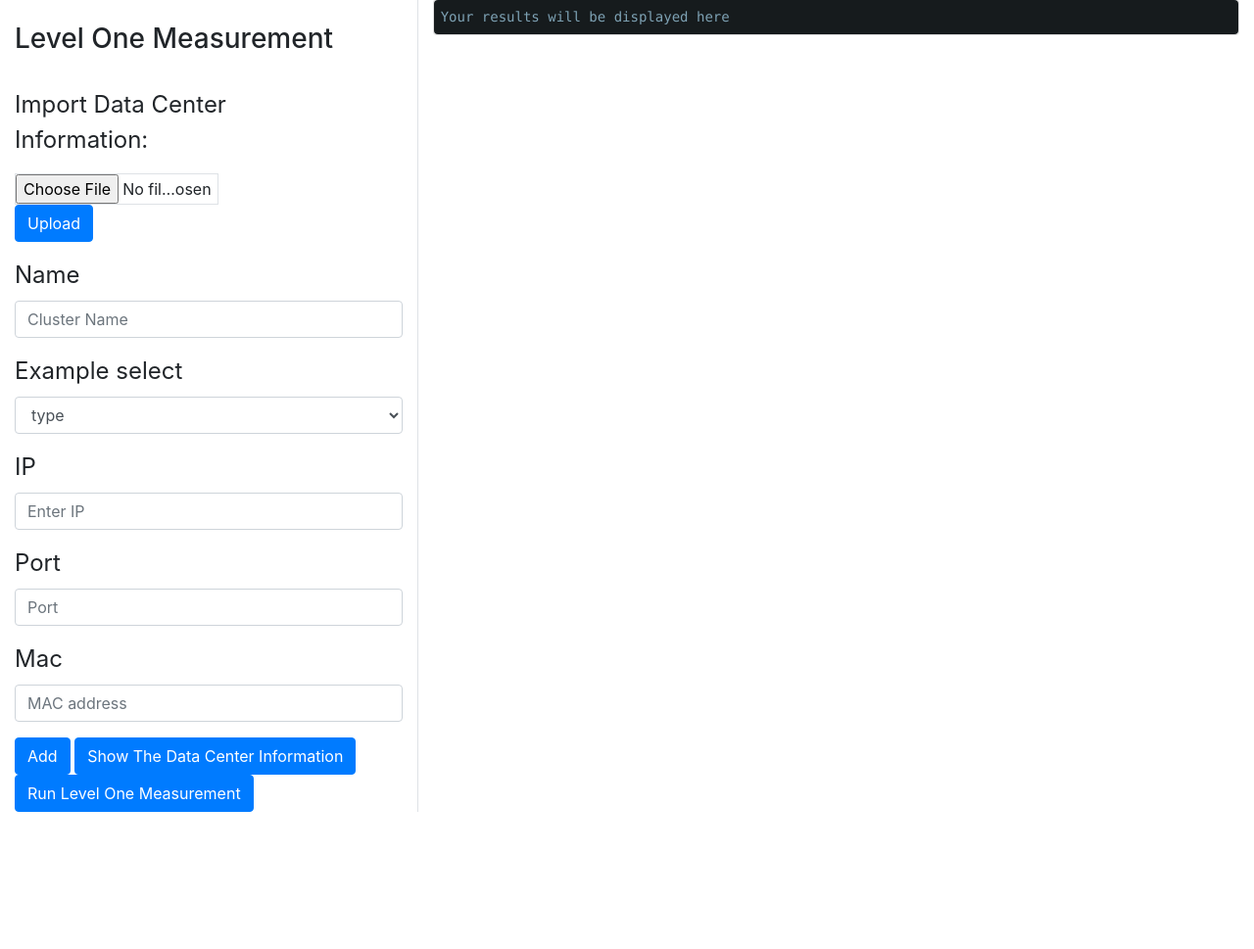
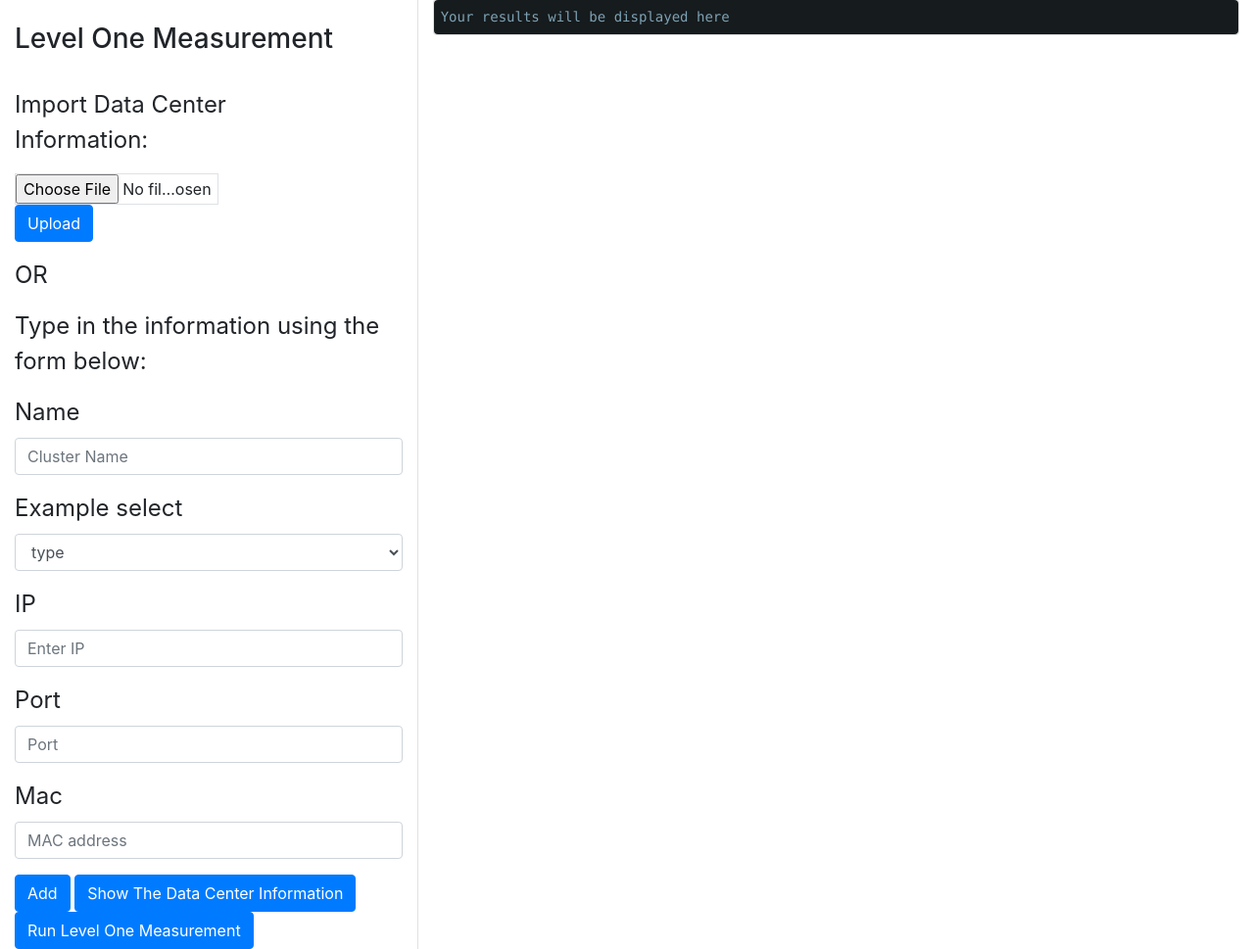
Before and after one commit to doubleope/RGB-GUI, a Flask app: page /level1 in a window 1280 px wide. Shown: the part 127-1096 px from the top of the page at 98% size. Before the commit the page ends 956 px from the top, so only its background shows below. Run offline with Flask 2, Linux system fonts and the light colour scheme; some libraries are stand-ins or nearby versions.

Commit message:
add instructions

```diff
--- a/static/styles/newstyle.css
+++ b/static/styles/newstyle.css
@@ -20,7 +20,7 @@ pre {
   border-radius: .25rem;
 }
 
-#file-import-heading {
+.instructional-headings {
   font-size: 1.5rem;
 }
 
--- a/templates/measurement-results-page.html
+++ b/templates/measurement-results-page.html
@@ -97,10 +97,12 @@
             <form>
               <br><h3>Level One Measurement</h3><br>
               <div id = "file-div" class="form-group w-75">
-                <p id = "file-import-heading">Import Data Center Information:</p>
+                <p class = "instructional-headings">Import Data Center Information:</p>
                 <input id = "file" type="file" class="form-control-file border">
                 <a href ="#" id = upload><button type="submit" class="btn btn-primary">Upload</button></a>
               </div>
+              <p class = "instructional-headings">OR</p>
+              <p class = "instructional-headings">Type in the information using the form below:</p>
               <div class="form-group">
                 <label for="name">Name</label>
                 <input type="text" class="form-control" id="name" aria-describedby="name" placeholder="Cluster Name" name = "cluster_name">
```
